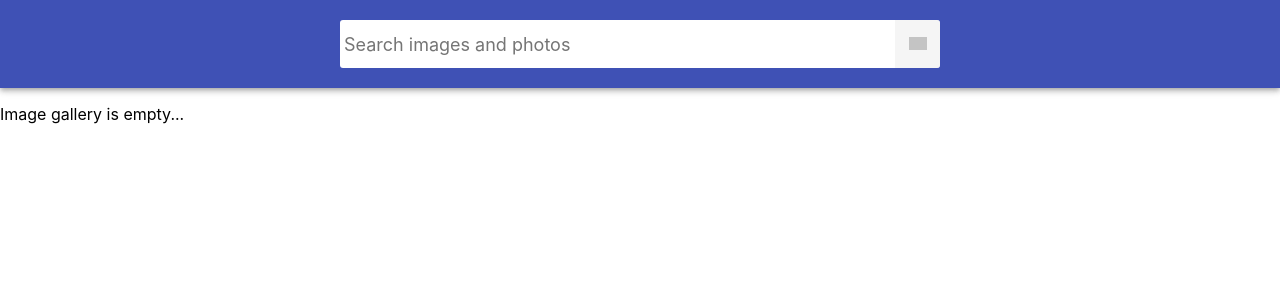
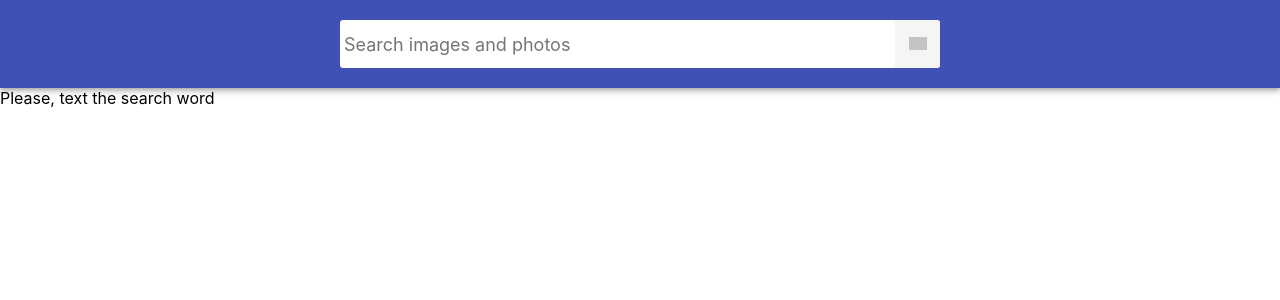
Before and after one commit to Sokolova-LV/goit-react-hw-04-images, a React (Create React App) app: page / in a window 1280 px wide. Shown: the top 300 px of the page. Built offline with nearby package versions, Linux system fonts and the light colour scheme; grey boxes are pictures that could not be loaded.

Commit message:
update 21.09

```diff
--- a/src/components/App.jsx
+++ b/src/components/App.jsx
@@ -1,4 +1,5 @@
-import { Component } from "react";
+/*import { Component } from "react";*/
+import { useState, useEffect } from 'react';
 import * as API from '../utils/Api';
 
 import Searchbar from "./Searchbar/Searchbar";
@@ -6,7 +7,75 @@ import { ImageGallery } from "./ImageGallery/ImageGallery";
 import { Button } from "./Button/Button";
 import { Loader } from "./Loader/Loader";
 
-export class App extends Component {
+export const App = () => {
+  const [searchName, setSearchName] = useState('');
+  const [images, setImages] = useState([]);
+  const [currentPage, setCurrentPage] = useState(1);
+  const [error, setError] = useState(null);
+  const [isLoading, setIsLoading] = useState(false);
+  const [totalPages, setTotalPages] = useState(0);
+  const [status, setStatus] = useState('idle');
+
+  useEffect(() => {
+    if (searchName !== '') {
+      setStatus('pending');
+    }
+    if (!searchName) {
+      return;
+    }
+    addImages();
+    }, [searchName]);
+
+  const addImages = () => {
+    setStatus('pending');
+
+    API
+      .getImages(searchName, currentPage)
+      .then(data => {
+        setTotalPages(Math.ceil(data.totalHits / 12));
+        return data.hits;
+      })
+      .then(prevImages => {
+        setImages([...images, ...prevImages]);
+        setCurrentPage(prevCurrentPage => prevCurrentPage + 1);
+        setStatus('resolved');
+      })
+      .catch(error => {
+        setError(error);
+        setStatus('rejected');
+      });
+  };
+
+  const handleSubmit = query => {
+    setSearchName(query);
+    setImages([]);
+    setCurrentPage(1);
+  };
+  return (
+      <div>
+      <Searchbar onSubmit={handleSubmit} />
+
+      {status === 'idle' && (`Please, text the search word`)}
+
+      {status === 'pending' && <Loader />}
+
+      {status === 'rejected' && !images.length && (
+        <p>Image gallery is empty...</p>
+      )}
+
+      {status === 'resolved' && images.length > 0 && (
+        <ImageGallery images={images} />
+      )}
+
+      {images.length > 11 && totalPages !== currentPage && !isLoading && (
+          <Button onClick={addImages} />
+      )}
+      </div>
+    );
+  };
+
+
+/*export class App extends Component {
   state = {
     searchName: '',
     images: [],
@@ -83,4 +152,4 @@ export class App extends Component {
       </div>
     );
   }
-}
+}*/
```
